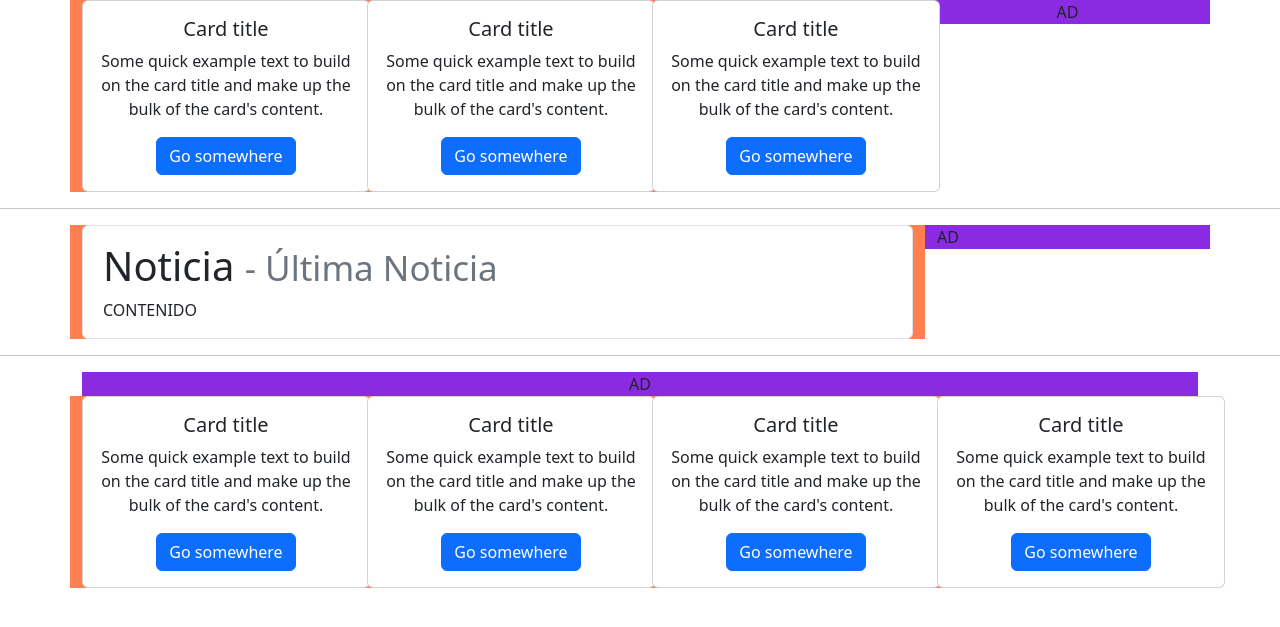
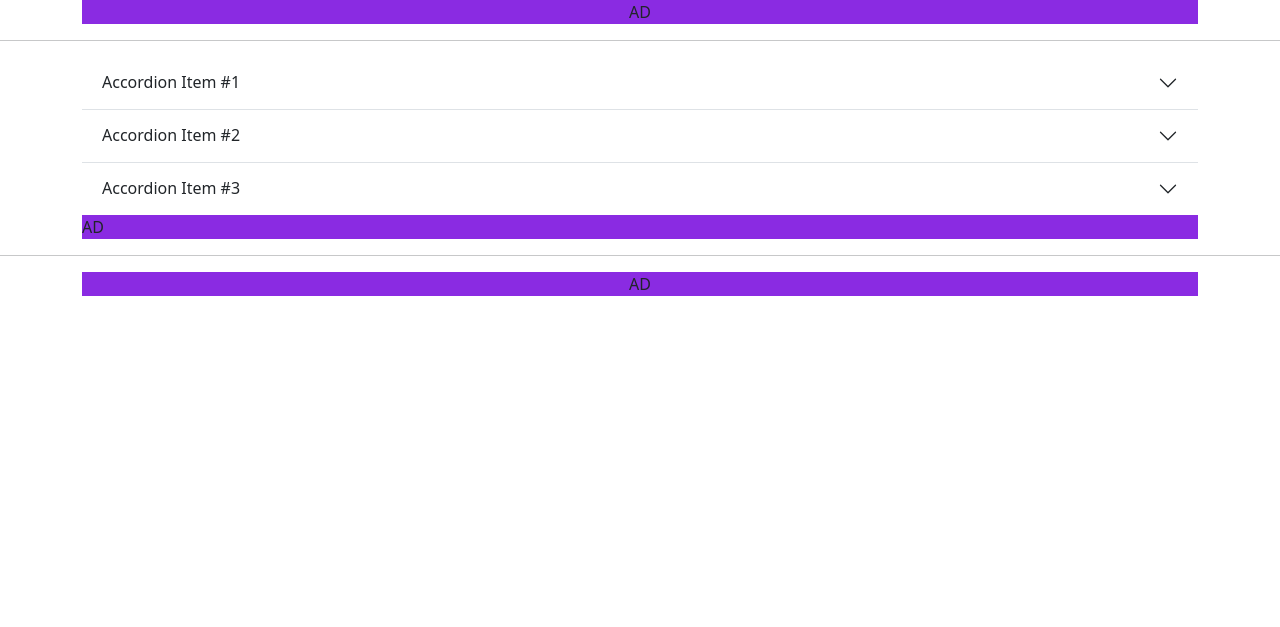
Before and after one commit to estuardodev/ServidorOld, a Django app: template Server/blog/templates/blog/index.html in a window 1280 px wide. Shown: the part 50-677 px from the top of the page. Run offline with Django 4.2, Linux system fonts and the light colour scheme; the template is opened without the code that fills it, so the values that code supplies are empty.

Commit message:
Se quito la mayoria de index solo se dejo una version 0.0.1

```diff
--- a/Server/blog/templates/blog/index.html
+++ b/Server/blog/templates/blog/index.html
@@ -24,77 +24,56 @@
                 <span class="navbar-brand mb-0 h1">Blog | Estuardo Ramírez</span>
             </div>
         </nav>
-
         <div class="container text-center">
-            <div class="row align-items-start">
-                <div class="col-9 a">
-                    <div class="row justify-content-start">
-                        <div class="col-4">
-                            <div class="card" style="width: 18rem;">
-                                <div class="card-body">
-                                  <h5 class="card-title">Card title</h5>
-                                  <p class="card-text">Some quick example text to build on the card title and make up the bulk of the card's content.</p>
-                                  <a href="#" class="btn btn-primary">Go somewhere</a>
-                                </div>
-                            </div>
-                        </div>
-                        <div class="col-4">
-                            <div class="card" style="width: 18rem;">
-                                <div class="card-body">
-                                  <h5 class="card-title">Card title</h5>
-                                  <p class="card-text">Some quick example text to build on the card title and make up the bulk of the card's content.</p>
-                                  <a href="#" class="btn btn-primary">Go somewhere</a>
-                                </div>
-                            </div>
-                        </div>
-                        <div class="col-4">
-                            <div class="card" style="width: 18rem;">
-                                <div class="card-body">
-                                  <h5 class="card-title">Card title</h5>
-                                  <p class="card-text">Some quick example text to build on the card title and make up the bulk of the card's content.</p>
-                                  <a href="#" class="btn btn-primary">Go somewhere</a>
-                                </div>
-                            </div>
-                        </div>
-                    </div>
-                </div>
-
-                <div class="col b">
-                    AD
-                </div>
+            <div class="col b">
+                AD
             </div>
         </div>
+
         {% endblock  %}
         <hr>
         {% block Contenido %}
 
 
+        <div class="container">
+            <div class="accordion accordion-flush" id="accordionFlushExample">
+                <div class="accordion-item">
+                <h2 class="accordion-header" id="flush-headingOne">
+                    <button class="accordion-button collapsed" type="button" data-bs-toggle="collapse" data-bs-target="#flush-collapseOne" aria-expanded="false" aria-controls="flush-collapseOne">
+                    Accordion Item #1
+                    </button>
+                </h2>
+                <div id="flush-collapseOne" class="accordion-collapse collapse" aria-labelledby="flush-headingOne" data-bs-parent="#accordionFlushExample">
+                    <div class="accordion-body">Placeholder content for this accordion, which is intended to demonstrate the <code>.accordion-flush</code> class. This is the first item's accordion body.</div>
+                </div>
+                </div>
+                <div class="accordion-item">
+                <h2 class="accordion-header" id="flush-headingTwo">
+                    <button class="accordion-button collapsed" type="button" data-bs-toggle="collapse" data-bs-target="#flush-collapseTwo" aria-expanded="false" aria-controls="flush-collapseTwo">
+                    Accordion Item #2
+                    </button>
+                </h2>
+                <div id="flush-collapseTwo" class="accordion-collapse collapse" aria-labelledby="flush-headingTwo" data-bs-parent="#accordionFlushExample">
+                    <div class="accordion-body">Placeholder content for this accordion, which is intended to demonstrate the <code>.accordion-flush</code> class. This is the second item's accordion body. Let's imagine this being filled with some actual content.</div>
+                </div>
+                </div>
+                <div class="accordion-item">
+                <h2 class="accordion-header" id="flush-headingThree">
+                    <button class="accordion-button collapsed" type="button" data-bs-toggle="collapse" data-bs-target="#flush-collapseThree" aria-expanded="false" aria-controls="flush-collapseThree">
+                    Accordion Item #3
+                    </button>
+                </h2>
+                <div id="flush-collapseThree" class="accordion-collapse collapse" aria-labelledby="flush-headingThree" data-bs-parent="#accordionFlushExample">
+                    <div class="accordion-body">Placeholder content for this accordion, which is intended to demonstrate the <code>.accordion-flush</code> class. This is the third item's accordion body. Nothing more exciting happening here in terms of content, but just filling up the space to make it look, at least at first glance, a bit more representative of how this would look in a real-world application.</div>
+                </div>
+                </div>
+            </div>
 
-        <div class="container">
-            <div class="row align-items-start">
-                <div class="col-9 a">
-                    <div class="row justify-content-start">
-                        <div class="container">
-                            <div class="accordion" id="accordionExample">
-                                <div class="accordion-item">
-                                  <div id="collapseOne" class="accordion-collapse collapse show" aria-labelledby="headingOne" data-bs-parent="#accordionExample">
-                                    <div class="accordion-body">
-                                        <h1>Noticia <small class="text-muted">- Última Noticia</small></h1>
-                                      CONTENIDO
-                                    </div>
-                                  </div>
-                                </div>
-                            </div>
-                        </div>
-                    </div>
-                </div>
-
-                <div class="col b">
-                    AD
-                </div>
-
+            <div class="col b">
+                AD
             </div>
         </div>
+
 
         {% endblock  %}
 
@@ -109,49 +88,6 @@
             <div class="col b">
                 AD
             </div>
-            <div class="row align-items-start">
-                <div class="col-12 a">
-                    <div class="row justify-content-start">
-                        <div class="col-3">
-                            <div class="card" style="width: 18rem;">
-                                <div class="card-body">
-                                  <h5 class="card-title">Card title</h5>
-                                  <p class="card-text">Some quick example text to build on the card title and make up the bulk of the card's content.</p>
-                                  <a href="#" class="btn btn-primary">Go somewhere</a>
-                                </div>
-                            </div>
-                        </div>
-                        <div class="col-3">
-                            <div class="card" style="width: 18rem;">
-                                <div class="card-body">
-                                  <h5 class="card-title">Card title</h5>
-                                  <p class="card-text">Some quick example text to build on the card title and make up the bulk of the card's content.</p>
-                                  <a href="#" class="btn btn-primary">Go somewhere</a>
-                                </div>
-                            </div>
-                        </div>
-                        <div class="col-3">
-                            <div class="card" style="width: 18rem;">
-                                <div class="card-body">
-                                  <h5 class="card-title">Card title</h5>
-                                  <p class="card-text">Some quick example text to build on the card title and make up the bulk of the card's content.</p>
-                                  <a href="#" class="btn btn-primary">Go somewhere</a>
-                                </div>
-                            </div>
-                        </div>
-                        <div class="col-3">
-                            <div class="card" style="width: 18rem;">
-                                <div class="card-body">
-                                  <h5 class="card-title">Card title</h5>
-                                  <p class="card-text">Some quick example text to build on the card title and make up the bulk of the card's content.</p>
-                                  <a href="#" class="btn btn-primary">Go somewhere</a>
-                                </div>
-                            </div>
-                        </div>
-                    </div>
-                </div>
-
-            </div>
         </div>
         {% endblock  %}
 
```
